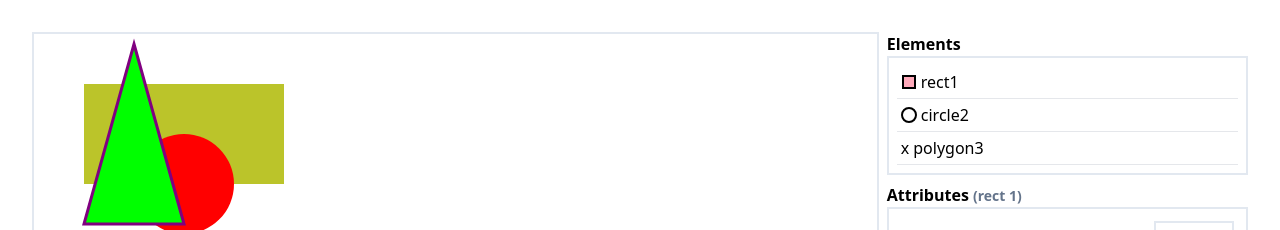
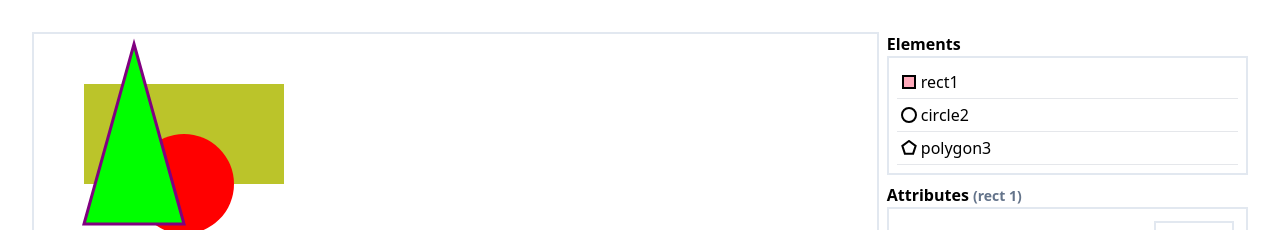
Before and after one commit to Markus-ipse/SVG-tide, a React (Vite) app: page / in a window 1280 px wide. Shown: the top 230 px of the page. Built offline with nearby package versions, Linux system fonts and the light colour scheme.

Commit message:
feat: add icon for polygon shape

```diff
--- a/src/components/icons/Shapes.tsx
+++ b/src/components/icons/Shapes.tsx
@@ -39,6 +39,38 @@ const Circle = ({ fill }: IconProps) => {
   );
 };
 
+const Polygon = ({ fill }: IconProps) => {
+  const size = 16;
+
+  const numberOfSides = 5,
+    xCenter = 8,
+    yCenter = 8,
+    polygonSize = 7,
+    step = (2 * Math.PI) / numberOfSides, //Precalculate step value
+    shift = (Math.PI / 180.0) * -18; //Quick fix ;)
+
+  const points: { x: number; y: number }[] = [];
+
+  for (let i = 0; i <= numberOfSides; i++) {
+    const curStep = i * step + shift;
+    points.push({
+      x: xCenter + polygonSize * Math.cos(curStep),
+      y: yCenter + polygonSize * Math.sin(curStep),
+    });
+  }
+
+  return (
+    <svg width="1em" height="1em" viewBox={`0 0 ${size} ${size}`}>
+      <polygon
+        points={points.map((p) => `${p.x},${p.y}`).join(" ")}
+        fill={fill}
+        stroke="black"
+        stroke-width="2"
+      />
+    </svg>
+  );
+};
+
 export const ShapeIcon = ({
   shape,
   fill,
@@ -52,6 +84,8 @@ export const ShapeIcon = ({
       return <Square fill={fillValue} />;
     case "circle":
       return <Circle fill={fillValue} />;
+    case "polygon":
+      return <Polygon fill={fillValue} />;
     default:
       return "x";
   }
```
